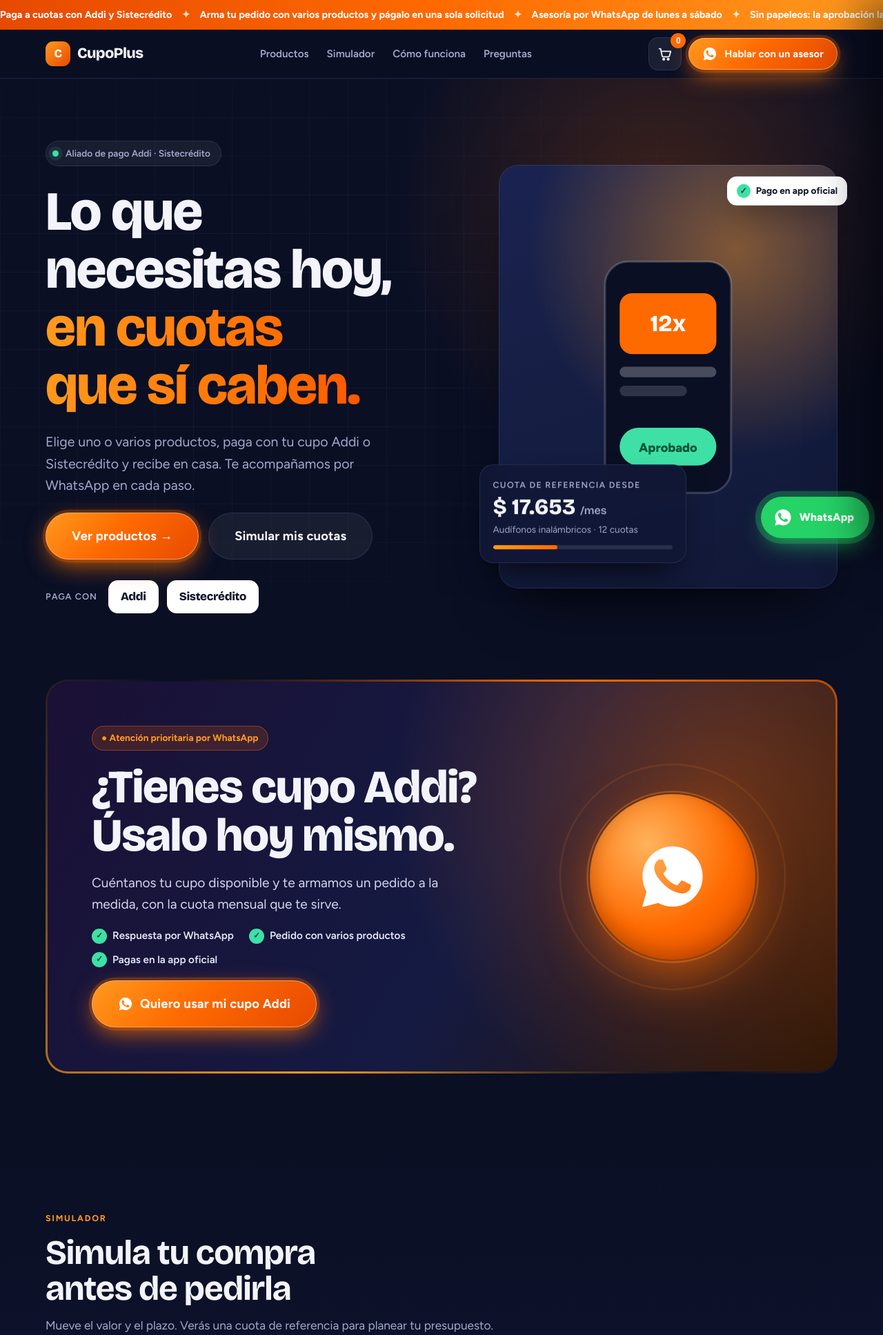
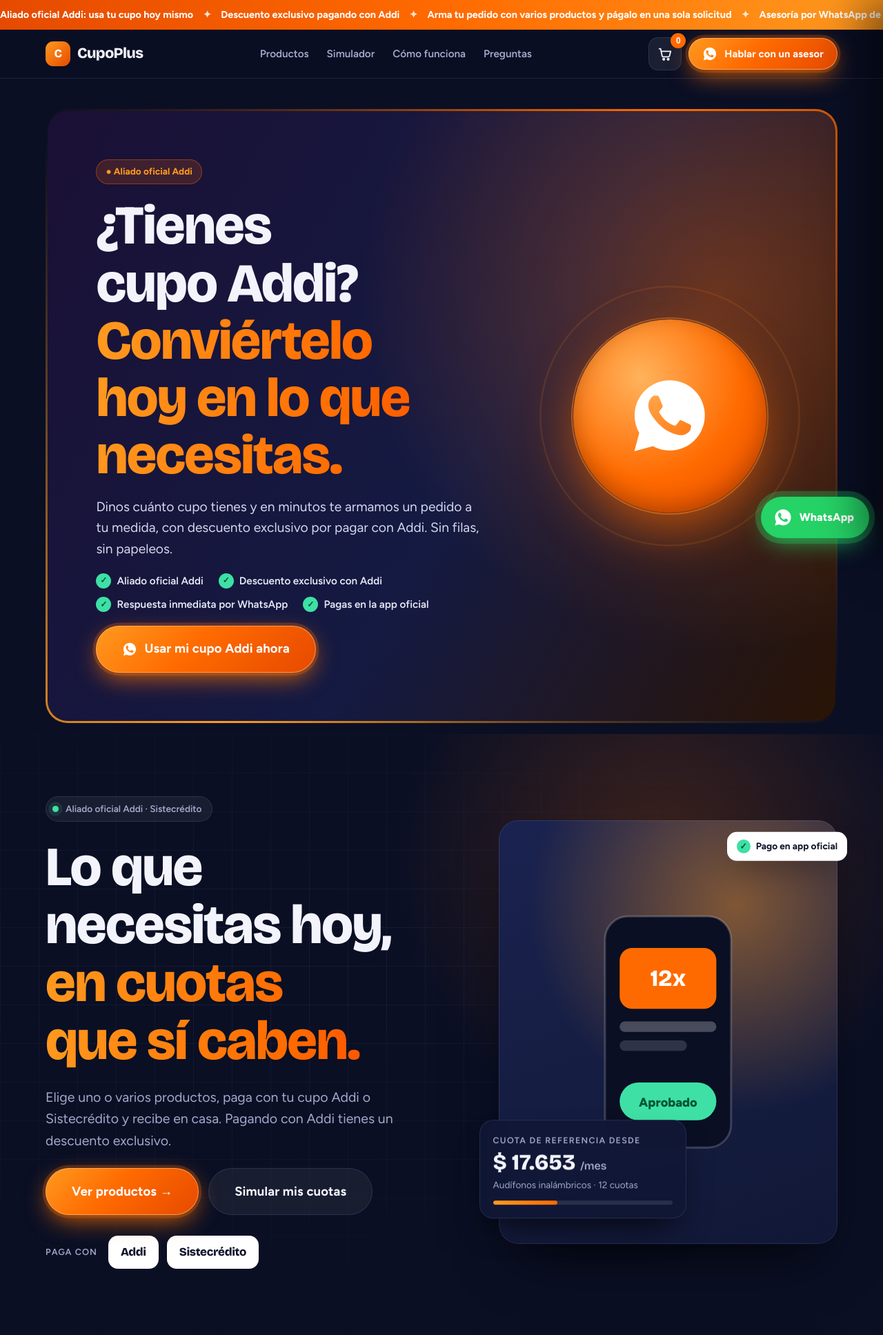
Before and after one commit to biocolombiaplus-max/marketplace, a PHP site: page / in a window 1280 px wide. Shown: the top 1935 px of the page at 69% size. Run offline with PHP 8.4, Linux system fonts and the light colour scheme.

Commit message:
Banner de cupo Addi como apertura y descuento exclusivo pagando con Addi
Co-Authored-By: Claude Opus 5.5 <noreply@anthropic.com>
Claude-Session: https://claude.ai/code/session_0191mfArrvGijbFfkmp5RDe3

```diff
--- a/assets/css/site.css
+++ b/assets/css/site.css
@@ -435,3 +435,22 @@ input[type="range"]:focus-visible { outline: 2px solid #fff; outline-offset: 6px
   *, *::before, *::after { animation: none !important; transition: none !important; }
   html { scroll-behavior: auto; }
 }
+
+/* ---------- Banner principal como apertura ---------- */
+.promo-lead { padding-block: clamp(24px, 4vw, 44px) clamp(8px, 2vw, 16px); }
+.promo-lead .promo-inner { padding: clamp(28px, 5.5vw, 76px); }
+.promo-lead h2 { font-size: clamp(2.4rem, 6.2vw, 5rem); }
+.promo h2 em {
+  font-style: normal; display: block;
+  background: linear-gradient(95deg, var(--fire-2), var(--fire) 60%, #ff3d00); -webkit-background-clip: text; background-clip: text; color: transparent;
+}
+.promo-lead .wa-orb { width: min(280px, 100%); }
+.save-pill {
+  justify-self: start; padding: 8px 14px; border-radius: 999px; font-weight: 800; font-size: .95rem;
+  background: rgba(18, 162, 111, .12); color: #0b7a53; box-shadow: 0 0 0 1px rgba(18, 162, 111, .35) inset;
+}
+.sim-result .neg { color: #0b7a53; }
+.drawer .neg { color: var(--mint); }
+.addi-price { font-size: .92rem; color: var(--fire-2); font-weight: 600; }
+.addi-price b { font-weight: 800; }
+@media (max-width: 980px) { .promo-lead .wa-orb { width: 150px; } }
--- a/assets/js/admin.js
+++ b/assets/js/admin.js
@@ -29,14 +29,14 @@
       { title: "Textos", path: "hero", fields: [T.text("eyebrow", "Etiqueta superior"), T.text("title", "Título"), T.text("highlight", "Título destacado (naranja)"), T.text("ctaPrimary", "Botón principal"), T.text("ctaSecondary", "Botón secundario"), T.area("subtitle", "Subtítulo"), T.img("image", "Imagen de portada", "Vertical 4:5, mínimo 900×1125 px.")] }
     ] },
     { id: "promo", name: "Banner principal", hint: "El bloque más llamativo. Su botón abre WhatsApp con el mensaje que escribas.", groups: [
-      { title: "Contenido", path: "promo", fields: [T.text("kicker", "Etiqueta"), T.text("cta", "Texto del botón"), T.area("title", "Título grande"), T.area("subtitle", "Texto de apoyo"), T.area("message", "Mensaje predefinido de WhatsApp"), T.strs("points", "Puntos con check"), T.img("image", "Imagen (opcional)", "Cuadrada, mínimo 800×800 px. Si la dejas vacía se muestra el ícono de WhatsApp animado.")] }
+      { title: "Contenido", path: "promo", fields: [T.text("kicker", "Etiqueta"), T.text("cta", "Texto del botón"), T.area("title", "Título grande"), T.area("highlight", "Segunda línea del título (naranja)"), T.area("subtitle", "Texto de apoyo"), T.area("message", "Mensaje predefinido de WhatsApp"), T.strs("points", "Puntos con check"), T.img("image", "Imagen (opcional)", "Cuadrada, mínimo 800×800 px. Si la dejas vacía se muestra el ícono de WhatsApp animado.")] }
     ] },
     { id: "partners", name: "Logos de pago", hint: "Logos de Addi, Sistecrédito u otras plataformas. Usa solo los logos oficiales que te entregue cada aliado.", groups: [
       { title: "Plataformas", list: "partners", label: function (x) { return x.name || "Plataforma"; }, blank: { name: "", logo: "", note: "" }, fields: [T.text("name", "Nombre"), T.text("note", "Descripción corta"), T.img("logo", "Logo", "Sobre fondo blanco, alto recomendado 60 px.")] }
     ] },
     { id: "simulator", name: "Simulador", hint: "Calcula una cuota de referencia y lleva al cliente a WhatsApp.", groups: [
-      { title: "Textos", path: "simulator", fields: [T.text("title", "Título"), T.text("cta", "Texto del botón"), T.area("subtitle", "Subtítulo"), T.area("message", "Mensaje de WhatsApp", "Variables disponibles: {monto}, {plazo}, {cuota}"), T.area("note", "Nota legal bajo el resultado"), T.img("image", "Imagen (opcional)")] },
-      { title: "Cálculo", path: "simulator", fields: [T.num("min", "Valor mínimo"), T.num("max", "Valor máximo"), T.num("step", "Salto del control"), T.num("initial", "Valor inicial"), T.nums("plazos", "Plazos (separados por coma)", "Ejemplo: 1, 3, 6, 12"), T.num("monthlyRate", "Tasa mensual de referencia (%)", "Usa la tasa vigente que publique la plataforma. 0 = sin interés.")] }
+      { title: "Textos", path: "simulator", fields: [T.text("title", "Título"), T.text("cta", "Texto del botón"), T.area("subtitle", "Subtítulo"), T.area("message", "Mensaje de WhatsApp", "Variables disponibles: {monto}, {plazo}, {cuota}, {ahorro}"), T.area("note", "Nota legal bajo el resultado"), T.img("image", "Imagen (opcional)")] },
+      { title: "Cálculo", path: "simulator", fields: [T.num("min", "Valor mínimo"), T.num("max", "Valor máximo"), T.num("step", "Salto del control"), T.num("initial", "Valor inicial"), T.nums("plazos", "Plazos (separados por coma)", "Ejemplo: 1, 3, 6, 12"), T.num("monthlyRate", "Tasa mensual de referencia (%)", "Usa la tasa vigente que publique la plataforma. 0 = sin interés."), T.num("addiDiscount", "Descuento exclusivo pagando con Addi (%)", "0 = sin descuento. Se aplica en simulador, productos y carrito.")] }
     ] },
     { id: "products", name: "Productos", hint: "Catálogo que el cliente agrega al carrito.", groups: [
       { title: "Encabezado", path: "productsSection", fields: [T.text("title", "Título"), T.area("subtitle", "Subtítulo"), T.img("image", "Imagen de sección (opcional)", "Horizontal, 1600×500 px.")] },
--- a/assets/js/defaults.js
+++ b/assets/js/defaults.js
@@ -9,46 +9,49 @@ window.DEFAULT_CONTENT = {
     city: "Colombia"
   },
   marquee: [
-    "Paga a cuotas con Addi y Sistecrédito",
+    "Aliado oficial Addi: usa tu cupo hoy mismo",
+    "Descuento exclusivo pagando con Addi",
     "Arma tu pedido con varios productos y págalo en una sola solicitud",
     "Asesoría por WhatsApp de lunes a sábado",
     "Sin papeleos: la aprobación la hace la plataforma en minutos",
     "Envíos a toda Colombia"
   ],
   hero: {
-    eyebrow: "Aliado de pago Addi · Sistecrédito",
+    eyebrow: "Aliado oficial Addi · Sistecrédito",
     title: "Lo que necesitas hoy,",
     highlight: "en cuotas que sí caben.",
-    subtitle: "Elige uno o varios productos, paga con tu cupo Addi o Sistecrédito y recibe en casa. Te acompañamos por WhatsApp en cada paso.",
+    subtitle: "Elige uno o varios productos, paga con tu cupo Addi o Sistecrédito y recibe en casa. Pagando con Addi tienes un descuento exclusivo.",
     ctaPrimary: "Ver productos",
     ctaSecondary: "Simular mis cuotas",
     image: ""
   },
   promo: {
-    kicker: "Atención prioritaria por WhatsApp",
-    title: "¿Tienes cupo Addi? Úsalo hoy mismo.",
-    subtitle: "Cuéntanos tu cupo disponible y te armamos un pedido a la medida, con la cuota mensual que te sirve.",
-    cta: "Quiero usar mi cupo Addi",
-    message: "Hola 👋 Tengo cupo disponible en Addi y quiero asesoría para usarlo en una compra. ¿Me ayudan?",
+    kicker: "Aliado oficial Addi",
+    title: "¿Tienes cupo Addi?",
+    highlight: "Conviértelo hoy en lo que necesitas.",
+    subtitle: "Dinos cuánto cupo tienes y en minutos te armamos un pedido a tu medida, con descuento exclusivo por pagar con Addi. Sin filas, sin papeleos.",
+    cta: "Usar mi cupo Addi ahora",
+    message: "Hola 👋 Tengo cupo disponible en Addi y quiero usarlo hoy. Mi cupo es de: ",
     image: "",
-    points: ["Respuesta por WhatsApp", "Pedido con varios productos", "Pagas en la app oficial"]
+    points: ["Aliado oficial Addi", "Descuento exclusivo con Addi", "Respuesta inmediata por WhatsApp", "Pagas en la app oficial"]
   },
   partners: [
     { name: "Addi", logo: "", note: "Compra ahora, paga después" },
     { name: "Sistecrédito", logo: "", note: "Crédito al instante" }
   ],
   simulator: {
-    title: "Simula tu compra antes de pedirla",
-    subtitle: "Mueve el valor y el plazo. Verás una cuota de referencia para planear tu presupuesto.",
+    title: "¿Cuánto cupo tienes? Mira cuánto rinde aquí",
+    subtitle: "Mueve el valor y el plazo. Verás tu ahorro pagando con Addi y una cuota de referencia para planear tu presupuesto.",
     min: 50000,
     max: 5000000,
     step: 10000,
     initial: 600000,
     plazos: [1, 3, 6, 9, 12],
     monthlyRate: 1.8,
+    addiDiscount: 5,
     note: "Valores de referencia. La aprobación, el cupo, la tasa y el plazo final los define Addi o Sistecrédito en su plataforma, según tu perfil.",
     cta: "Me interesa",
-    message: "Hola 👋 Hice la simulación en su página: compra de {monto} a {plazo} cuotas (cuota aprox. {cuota}). Quiero más información.",
+    message: "Hola 👋 Hice la simulación en su página: compra de {monto} a {plazo} cuotas (cuota aprox. {cuota}, ahorro {ahorro}). Quiero usar mi cupo.",
     image: ""
   },
   steps: [
--- a/assets/js/site.js
+++ b/assets/js/site.js
@@ -28,6 +28,8 @@
     if (!r) return monto / n;
     return monto * r / (1 - Math.pow(1 + r, -n));
   }
+  function addiPct() { return Math.max(0, Math.min(90, Number(C.simulator.addiDiscount) || 0)); }
+  function withAddi(n) { return n * (1 - addiPct() / 100); }
   function store(get, val) {
     try {
       if (get) return JSON.parse(localStorage.getItem(CART_KEY) || "[]");
@@ -136,6 +138,12 @@
       '<a class="btn btn-fire" href="' + esc(wa(p.message)) + '" target="_blank" rel="noopener">' + icon("wa") + "<span>Hablar con un asesor</span></a></div></div></header>" +
 
       '<main id="top">' +
+      '<section class="promo promo-lead" id="cupo"><div class="wrap"><div class="promo-card"><div class="promo-inner"><div class="promo-copy">' +
+      '<span class="promo-kicker">● ' + esc(p.kicker) + "</span><h2>" + esc(p.title) + (p.highlight ? " <em>" + esc(p.highlight) + "</em>" : "") + "</h2><p>" + esc(p.subtitle) + "</p>" +
+      '<ul class="promo-points">' + (p.points || []).map(function (t) { return "<li>" + esc(t) + "</li>"; }).join("") + "</ul>" +
+      '<div><a class="btn btn-fire btn-xl" href="' + esc(wa(p.message)) + '" target="_blank" rel="noopener">' + icon("wa") + esc(p.cta) + "</a></div></div>" +
+      '<div class="promo-visual">' + promoVisual + "</div></div></div></div></section>" +
+
       '<section class="hero"><div class="wrap"><div class="hero-copy">' +
       '<span class="pill reveal"><i></i>' + esc(h.eyebrow) + "</span>" +
       '<h1 class="reveal">' + esc(h.title) + "<em>" + esc(h.highlight) + "</em></h1>" +
@@ -147,15 +155,9 @@
       '<div class="quote-card"><small>Cuota de referencia desde</small><strong class="num">' + money(cuota(sampleAmount, maxPlazo, s.monthlyRate)) + " <span>/mes</span></strong>" +
       '<span style="color:var(--muted);font-size:.85rem">' + esc(cheapest ? cheapest.name : "Tu compra") + " · " + esc(maxPlazo) + ' cuotas</span><div class="bar"><i></i></div></div></div></div></section>' +
 
-      '<section class="promo" id="cupo"><div class="wrap"><div class="promo-card"><div class="promo-inner"><div class="promo-copy">' +
-      '<span class="promo-kicker">● ' + esc(p.kicker) + "</span><h2>" + esc(p.title) + "</h2><p>" + esc(p.subtitle) + "</p>" +
-      '<ul class="promo-points">' + (p.points || []).map(function (t) { return "<li>" + esc(t) + "</li>"; }).join("") + "</ul>" +
-      '<div><a class="btn btn-fire btn-xl" href="' + esc(wa(p.message)) + '" target="_blank" rel="noopener">' + icon("wa") + esc(p.cta) + "</a></div></div>" +
-      '<div class="promo-visual">' + promoVisual + "</div></div></div></div></section>" +
-
       '<section class="section sim" id="simulador"><div class="wrap"><div class="section-head"><span class="eyebrow">Simulador</span><h2>' + esc(s.title) + "</h2><p>" + esc(s.subtitle) + "</p></div>" +
       '<div class="sim-grid"><div class="sim-panel">' +
-      '<div class="field"><div class="field-top"><label for="simRange">Valor de tu compra</label><output class="amount-out num" id="simOut" for="simRange"></output></div>' +
+      '<div class="field"><div class="field-top"><label for="simRange">¿Cuánto cupo quieres usar?</label><output class="amount-out num" id="simOut" for="simRange"></output></div>' +
       '<input type="range" id="simRange" min="' + esc(s.min) + '" max="' + esc(s.max) + '" step="' + esc(s.step) + '" value="' + esc(s.initial) + '">' +
       '<div class="range-scale num"><span>' + money(s.min) + "</span><span>" + money(s.max) + "</span></div>" +
       '<input class="amount-input num" id="simInput" inputmode="numeric" aria-label="Escribe el valor exacto" placeholder="Escribe un valor exacto"></div>' +
@@ -163,7 +165,7 @@
       '<div class="field"><span class="lbl">Plataforma</span><div class="pay-choice"><label><input type="radio" name="simPay" value="Addi" checked><span>Addi</span></label><label><input type="radio" name="simPay" value="Sistecrédito"><span>Sistecrédito</span></label></div></div>' +
       "</div>" +
       '<div class="sim-result" aria-live="polite"><span class="eyebrow">Tu cuota de referencia</span><div class="big-quote num" id="simCuota"></div>' +
-      '<div class="breakdown num"><div><span>Valor de la compra</span><b id="bdMonto"></b></div><div><span>Plazo</span><b id="bdPlazo"></b></div><div><span>Total aproximado</span><b id="bdTotal"></b></div></div>' +
+      '<div class="save-pill" id="simSave"></div><div class="breakdown num"><div><span>Valor de los productos</span><b id="bdMonto"></b></div><div id="bdDescRow"><span id="bdDescLbl"></span><b id="bdDesc" class="neg"></b></div><div><span>Usas de tu cupo</span><b id="bdUso"></b></div><div><span>Plazo</span><b id="bdPlazo"></b></div><div><span>Total aproximado en cuotas</span><b id="bdTotal"></b></div></div>' +
       '<a class="btn btn-fire btn-xl btn-block" id="simCta" href="#" target="_blank" rel="noopener">' + icon("wa") + esc(s.cta) + "</a>" +
       '<p class="sim-note">' + esc(s.note) + "</p>" + (s.image ? img(s.image, "") : "") + "</div></div></div></section>" +
 
@@ -194,7 +196,7 @@
       '<aside class="drawer" id="drawer" aria-label="Carrito" aria-hidden="true"><div class="drawer-head"><h3>Tu pedido</h3><button class="icon-btn" type="button" id="closeCart" aria-label="Cerrar carrito">×</button></div>' +
       '<div class="drawer-items" id="cartItems"></div>' +
       '<div class="drawer-foot"><span class="lbl" style="font-weight:700;font-size:.9rem">¿Con qué vas a pagar?</span><div class="pay-choice"><label><input type="radio" name="cartPay" value="Addi" checked><span>Addi</span></label><label><input type="radio" name="cartPay" value="Sistecrédito"><span>Sistecrédito</span></label></div>' +
-      '<div class="total"><span>Total</span><b class="num" id="cartTotal">$0</b></div>' +
+      '<div class="total" id="cartDescRow" style="font-size:.95rem"><span>Descuento exclusivo Addi</span><b class="num neg" id="cartDesc" style="font-size:1rem"></b></div><div class="total"><span>Total</span><b class="num" id="cartTotal">$0</b></div>' +
       '<a class="btn btn-fire btn-block" id="checkout" href="#" target="_blank" rel="noopener">' + icon("wa") + "Enviar pedido por WhatsApp</a>" +
       "<small>Te respondemos con el enlace oficial de pago. Sin compromiso.</small></div></aside>" +
       '<div class="toast" id="toast" role="status"></div>';
@@ -214,7 +216,8 @@
       return '<article class="product"><div class="product-media">' + (x.image ? img(x.image, x.name) : '<span class="ph">' + ICON.box + "</span>") +
         (x.badge ? '<span class="badge">' + esc(x.badge) + "</span>" : "") + '</div><div class="product-body"><span class="product-cat">' + esc(x.category) + "</span><h3>" + esc(x.name) + "</h3>" +
         '<div class="price-row num"><span class="price">' + money(x.price) + "</span>" + (x.oldPrice > x.price ? '<span class="old">' + money(x.oldPrice) + "</span>" : "") + "</div>" +
-        '<span class="from num">Desde ' + money(cuota(x.price, maxPlazo, s.monthlyRate)) + "/mes · " + esc(maxPlazo) + " cuotas*</span></div>" +
+        (addiPct() ? '<span class="addi-price num">Con Addi: <b>' + money(withAddi(x.price)) + "</b> (−" + addiPct() + "%)</span>" : "") +
+        '<span class="from num">Desde ' + money(cuota(withAddi(x.price), maxPlazo, s.monthlyRate)) + "/mes · " + esc(maxPlazo) + " cuotas*</span></div>" +
         '<div class="product-foot"><button type="button" class="btn ' + (inCart ? "btn-fire added" : "btn-fire") + '" data-add="' + esc(x.id) + '">' + (inCart ? "✓ En tu pedido · agregar otro" : "Agregar al pedido") + "</button></div></article>";
     }).join("");
   }
@@ -229,16 +232,25 @@
       var pressed = document.querySelector("#plazos [aria-pressed=true]");
       plazo = pressed ? Number(pressed.dataset.plazo) : s.plazos[0];
     }
-    var c = cuota(monto, plazo, s.monthlyRate);
     var plat = (document.querySelector("input[name=simPay]:checked") || {}).value || "Addi";
+    var pct = plat === "Addi" ? addiPct() : 0;
+    var ahorro = monto * pct / 100, uso = monto - ahorro;
+    var c = cuota(uso, plazo, s.monthlyRate);
     document.getElementById("simOut").textContent = money(monto);
     document.getElementById("simCuota").innerHTML = money(c) + " <small>/ mes</small>";
     document.getElementById("bdMonto").textContent = money(monto);
+    document.getElementById("bdDescRow").hidden = !pct;
+    document.getElementById("bdDescLbl").textContent = "Descuento exclusivo Addi (" + pct + "%)";
+    document.getElementById("bdDesc").textContent = "− " + money(ahorro);
+    document.getElementById("bdUso").textContent = money(uso);
+    var sv = document.getElementById("simSave");
+    sv.hidden = !pct;
+    sv.textContent = "Ahorras " + money(ahorro) + " pagando con Addi";
     document.getElementById("bdPlazo").textContent = plazo + (plazo == 1 ? " cuota" : " cuotas");
     document.getElementById("bdTotal").textContent = money(c * plazo);
-    var pct = (monto - s.min) / (s.max - s.min) * 100;
-    r.style.background = "linear-gradient(90deg, var(--fire) " + pct + "%, rgba(255,255,255,.1) " + pct + "%)";
-    var msg = String(s.message || "").replace("{monto}", money(monto)).replace("{plazo}", plazo).replace("{cuota}", money(c)) + " Plataforma: " + plat + ".";
+    var fill = (monto - s.min) / (s.max - s.min) * 100;
+    r.style.background = "linear-gradient(90deg, var(--fire) " + fill + "%, rgba(255,255,255,.1) " + fill + "%)";
+    var msg = String(s.message || "").replace("{monto}", money(monto)).replace("{plazo}", plazo).replace("{cuota}", money(c)).replace("{ahorro}", money(ahorro)) + " Plataforma: " + plat + ".";
     document.getElementById("simCta").href = wa(msg);
   }
 
@@ -260,10 +272,14 @@
           '<button type="button" class="rm" data-rm="' + esc(p.id) + '">Quitar</button></div>';
       }).join("");
     }
+    var plat = (document.querySelector("input[name=cartPay]:checked") || {}).value || "Addi";
+    var desc = plat === "Addi" && cart.length ? total * addiPct() / 100 : 0;
+    document.getElementById("cartDescRow").hidden = !desc;
+    document.getElementById("cartDesc").textContent = "− " + money(desc);
+    total -= desc;
     document.getElementById("cartTotal").textContent = money(total);
-    var plat = (document.querySelector("input[name=cartPay]:checked") || {}).value || "Addi";
     var lines = cart.map(function (l) { var p = find(l.id); return p ? "• " + l.qty + " x " + p.name + " — " + money(p.price * l.qty) : ""; }).filter(Boolean);
-    var msg = "Hola 👋 Quiero hacer este pedido para pagar con " + plat + ":\n\n" + lines.join("\n") + "\n\nTotal: " + money(total) + "\n\n¿Me confirman disponibilidad y el enlace de pago?";
+    var msg = "Hola 👋 Quiero hacer este pedido para pagar con " + plat + ":\n\n" + lines.join("\n") + (desc ? "\n\nDescuento Addi (" + addiPct() + "%): − " + money(desc) : "") + "\n\nTotal: " + money(total) + "\n\n¿Me confirman disponibilidad y el enlace de pago?";
     var co = document.getElementById("checkout");
     co.href = cart.length ? wa(msg) : "#productos";
     co.toggleAttribute("aria-disabled", !cart.length);
```
